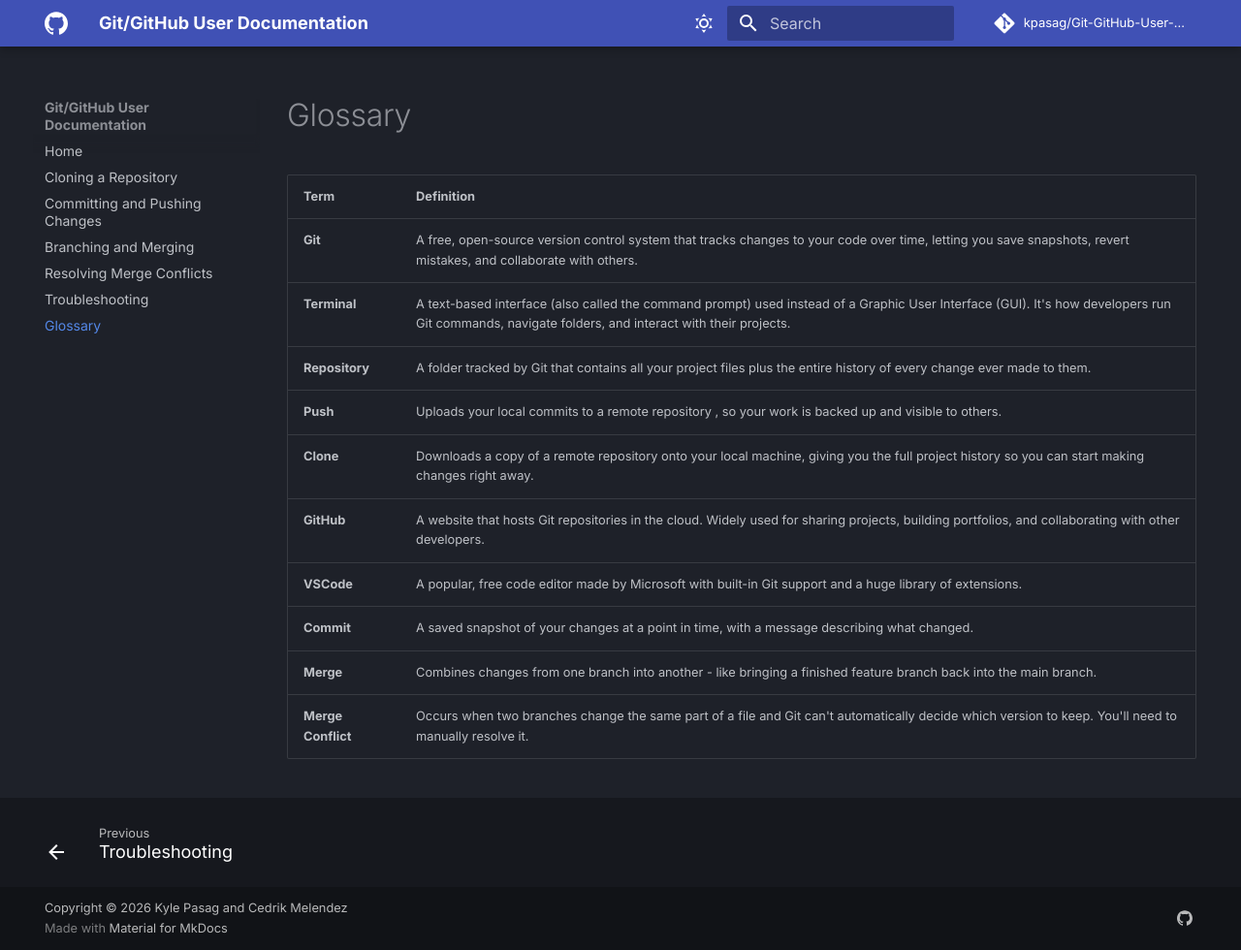
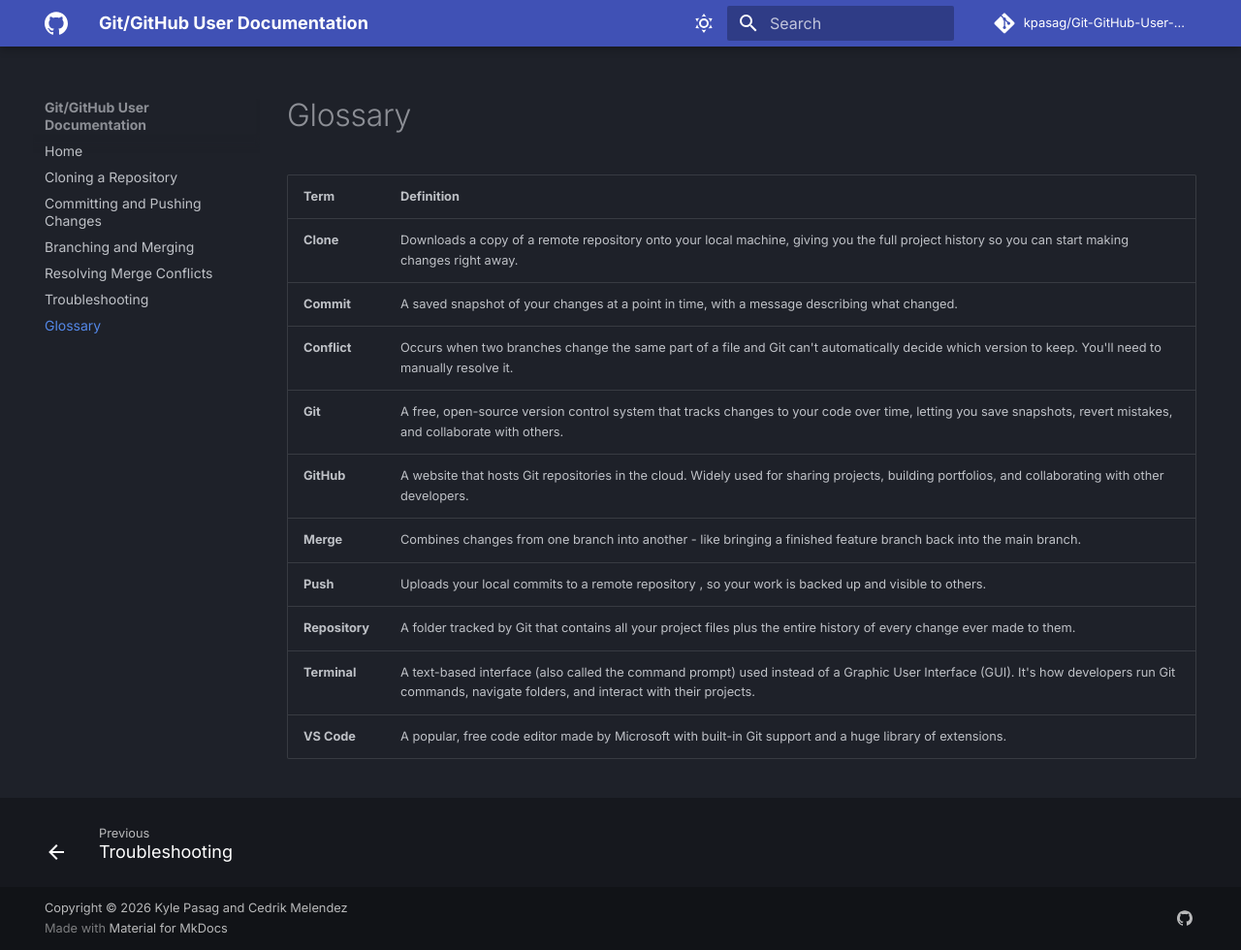
Before and after one commit to kpasag/Git-GitHub-User-Documentation, an MkDocs documentation site: the page built from docs/glossary.md, in a window 1280 px wide and 980 px high. Shown: the whole window at 97% size. Built offline with MkDocs 1.6.1 and Material for MkDocs 9.7.7, drawn with Linux system fonts in a browser that asks for light colours; comment, search, counter and statistics services are not loaded.

Commit message:
Alphabetized glossary and added more terms

```diff
--- a/docs/glossary.md
+++ b/docs/glossary.md
@@ -1,13 +1,13 @@
 # Glossary
-| Term               | Definition                                                                                                                                                                                        |
-|--------------------|---------------------------------------------------------------------------------------------------------------------------------------------------------------------------------------------------|
-| **Git**            | A free, open-source version control system that tracks changes to your code over time, letting you save snapshots, revert mistakes, and collaborate with others.                                  |
-| **Terminal**       | A text-based interface (also called the command prompt) used instead of a Graphic User Interface (GUI). It's how developers run Git commands, navigate folders, and interact with their projects. |
-| **Repository**     | A folder tracked by Git that contains all your project files plus the entire history of every change ever made to them.                                                                           |
-| **Push**           | Uploads your local commits to a remote repository , so your work is backed up and visible to others.                                                                                              |
-| **Clone**          | Downloads a copy of a remote repository onto your local machine, giving you the full project history so you can start making changes right away.                                                  |
-| **GitHub**         | A website that hosts Git repositories in the cloud. Widely used for sharing projects, building portfolios, and collaborating with other developers.                                               |
-| **VSCode**         | A popular, free code editor made by Microsoft with built-in Git support and a huge library of extensions.                                                                                         |
-| **Commit**         | A saved snapshot of your changes at a point in time, with a message describing what changed.                                                                                                      |
-| **Merge**          | Combines changes from one branch into another - like bringing a finished feature branch back into the main branch.                                                                                |
-| **Merge Conflict** | Occurs when two branches change the same part of a file and Git can't automatically decide which version to keep. You'll need to manually resolve it.                                             |
+| Term           | Definition                                                                                                                                                                                        |
+|----------------|---------------------------------------------------------------------------------------------------------------------------------------------------------------------------------------------------|
+| **Clone**      | Downloads a copy of a remote repository onto your local machine, giving you the full project history so you can start making changes right away.                                                  |
+| **Commit**     | A saved snapshot of your changes at a point in time, with a message describing what changed.                                                                                                      |
+| **Conflict**   | Occurs when two branches change the same part of a file and Git can't automatically decide which version to keep. You'll need to manually resolve it.                                             |
+| **Git**        | A free, open-source version control system that tracks changes to your code over time, letting you save snapshots, revert mistakes, and collaborate with others.                                  |
+| **GitHub**     | A website that hosts Git repositories in the cloud. Widely used for sharing projects, building portfolios, and collaborating with other developers.                                               |
+| **Merge**      | Combines changes from one branch into another - like bringing a finished feature branch back into the main branch.                                                                                |
+| **Push**       | Uploads your local commits to a remote repository , so your work is backed up and visible to others.                                                                                              |
+| **Repository** | A folder tracked by Git that contains all your project files plus the entire history of every change ever made to them.                                                                           |
+| **Terminal**   | A text-based interface (also called the command prompt) used instead of a Graphic User Interface (GUI). It's how developers run Git commands, navigate folders, and interact with their projects. |
+| **VS Code**    | A popular, free code editor made by Microsoft with built-in Git support and a huge library of extensions.                                                                                         |
```
